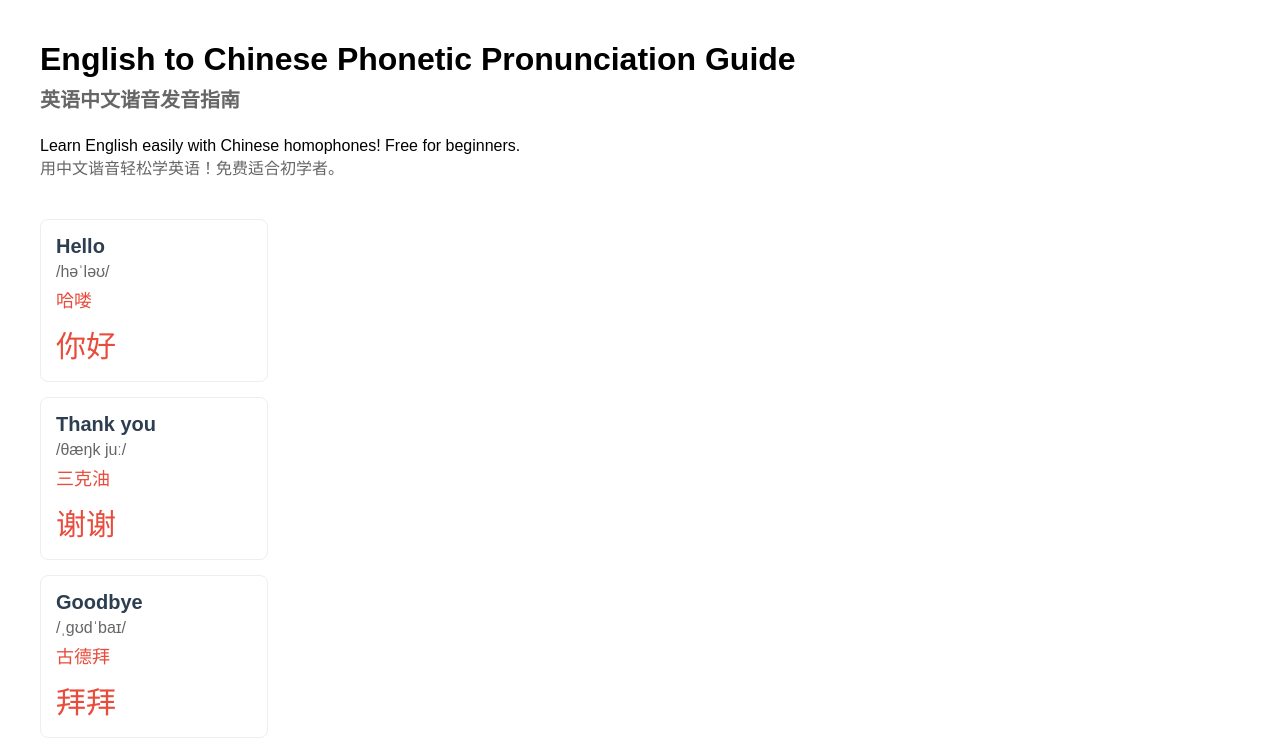
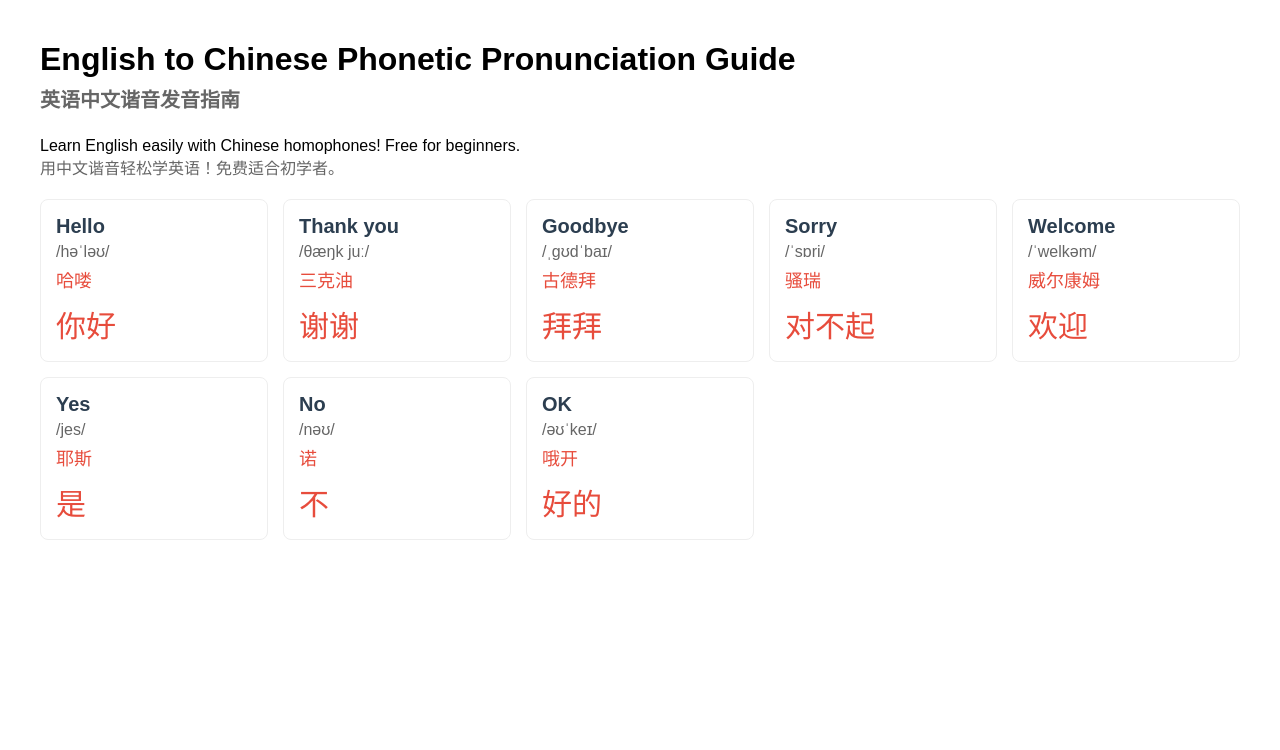
Before and after one commit to feizi06035-collab/english-phonetic, a plain HTML site: page index.html in a window 1280 px wide. Shown: the top 750 px of the page. Drawn offline with Linux system fonts and the light colour scheme.

Commit message:
Remove unnecessary closing div tags in index.html

```diff
--- a/index.html
+++ b/index.html
@@ -17,8 +17,6 @@
 <body>
 <h1>English to Chinese Phonetic Pronunciation Guide<br><span style="font-size: 20px; color: #666;">英语中文谐音发音指南</span></h1>
 <p>Learn English easily with Chinese homophones! Free for beginners.<br><span style="font-size: 16px; color: #666;">用中文谐音轻松学英语！免费适合初学者。</span></p>
-
-    <div class="word-list">
 <div class="word-list">
     <div class="word-card">
         <div class="word">Hello</div>
@@ -69,8 +67,6 @@
         <div class="meaning" style="font-size: 30px; color: #e74c3c; margin-top: 10px;">好的</div>
     </div>
 </div>
-</div>
-</div>
     </div>
 </body>
 </html>
```
